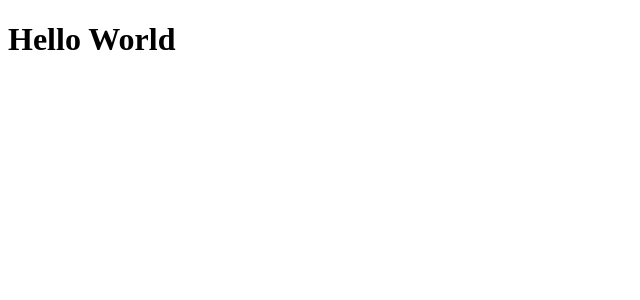
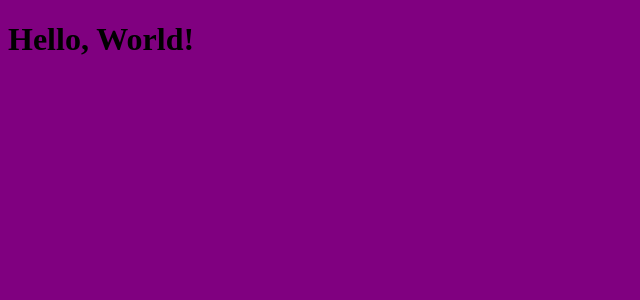
Before and after one commit to AdrielKlem/RocketNotes, a React (Vite) app: page / in a window 1280 px wide. Shown: the top 300 px of the page, without its empty margins (0-640 px from the left). Built offline with nearby package versions, Linux system fonts and the light colour scheme.

Commit message:
update page details jsx

```diff
--- a/src/main.jsx
+++ b/src/main.jsx
@@ -1,6 +1,6 @@
 import React from 'react'
 import ReactDOM from 'react-dom/client'
-import { Details } from './pages/Details.jsx'
+import { Details } from './pages/Details'
 
 ReactDOM.createRoot(document.getElementById('root')).render(
   <React.StrictMode>
--- a/src/pages/Details.jsx
+++ /dev/null
@@ -1,7 +0,0 @@
-export function Details() {
-
-
-  return (
-    <h1>Hello World</h1>
-  )
-}
--- /dev/null
+++ b/src/pages/Details/index.jsx
@@ -0,0 +1,8 @@
+import "./styles.css"
+
+
+export function Details() {
+  return (
+    <h1>Hello, World!</h1>
+  )
+}
--- /dev/null
+++ b/src/pages/Details/styles.css
@@ -0,0 +1,3 @@
+body {
+  background: purple;
+}
```
